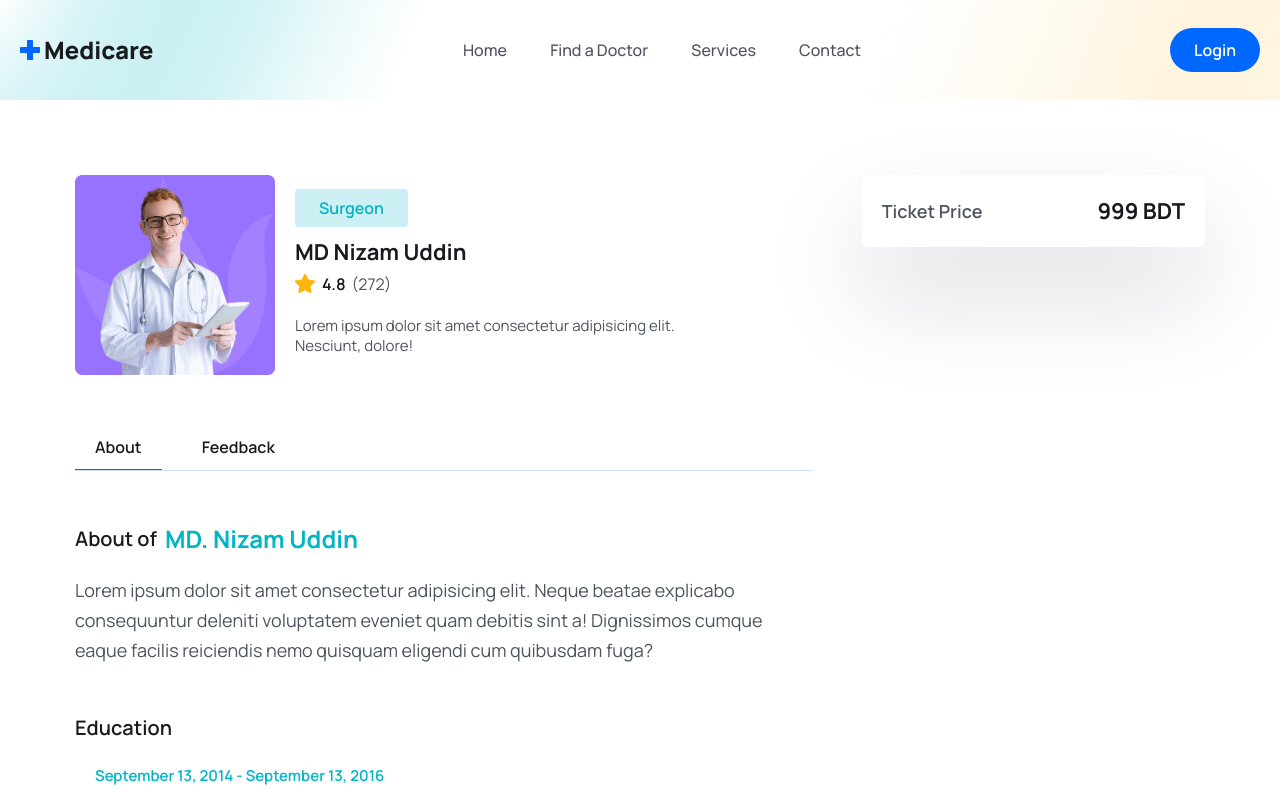
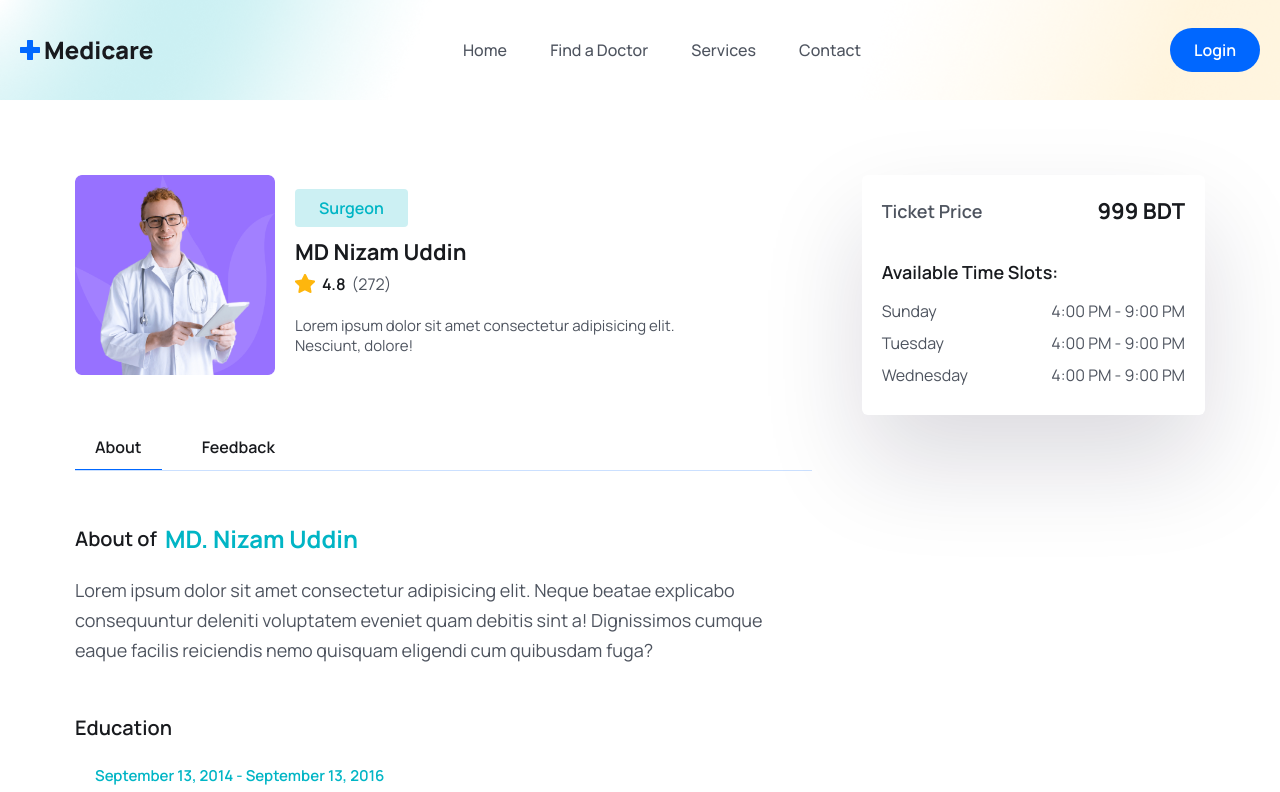
Before and after one commit to programmernizam/medicare, a React (Vite) app: page /doctor-details in a window 1280 px wide. Shown: the top 792 px of the page. Built offline with nearby package versions, Linux system fonts and the light colour scheme.

Commit message:
Side panel Time soltes added

```diff
--- a/src/pages/Doctors/SidePanel.jsx
+++ b/src/pages/Doctors/SidePanel.jsx
@@ -7,6 +7,37 @@ const SidePanel = () => {
           999 BDT
         </span>
       </div>
+      <div className="mt-[30px]">
+        <p className="text_para font-semibold text-headingColor mt-0">
+          Available Time Slots:
+        </p>
+        <ul className="mt-3">
+          <li className="flex items-center justify-between mb-2">
+            <p className="text-[15px leading-6 text-textColor font-semibold]">
+              Sunday
+            </p>
+            <p className="text-[15px leading-6 text-textColor font-semibold]">
+              4:00 PM - 9:00 PM
+            </p>
+          </li>
+          <li className="flex items-center justify-between mb-2">
+            <p className="text-[15px leading-6 text-textColor font-semibold]">
+              Tuesday
+            </p>
+            <p className="text-[15px leading-6 text-textColor font-semibold]">
+              4:00 PM - 9:00 PM
+            </p>
+          </li>
+          <li className="flex items-center justify-between mb-2">
+            <p className="text-[15px leading-6 text-textColor font-semibold]">
+              Wednesday
+            </p>
+            <p className="text-[15px leading-6 text-textColor font-semibold]">
+              4:00 PM - 9:00 PM
+            </p>
+          </li>
+        </ul>
+      </div>
     </div>
   );
 };
```
